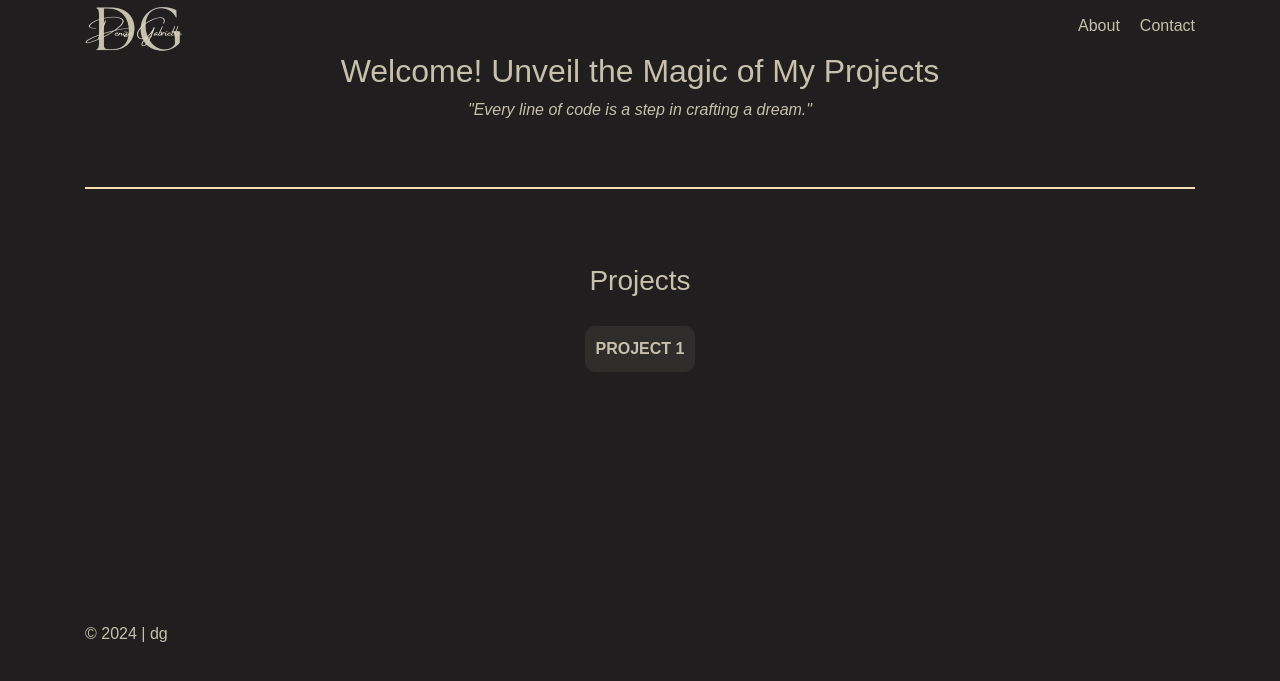
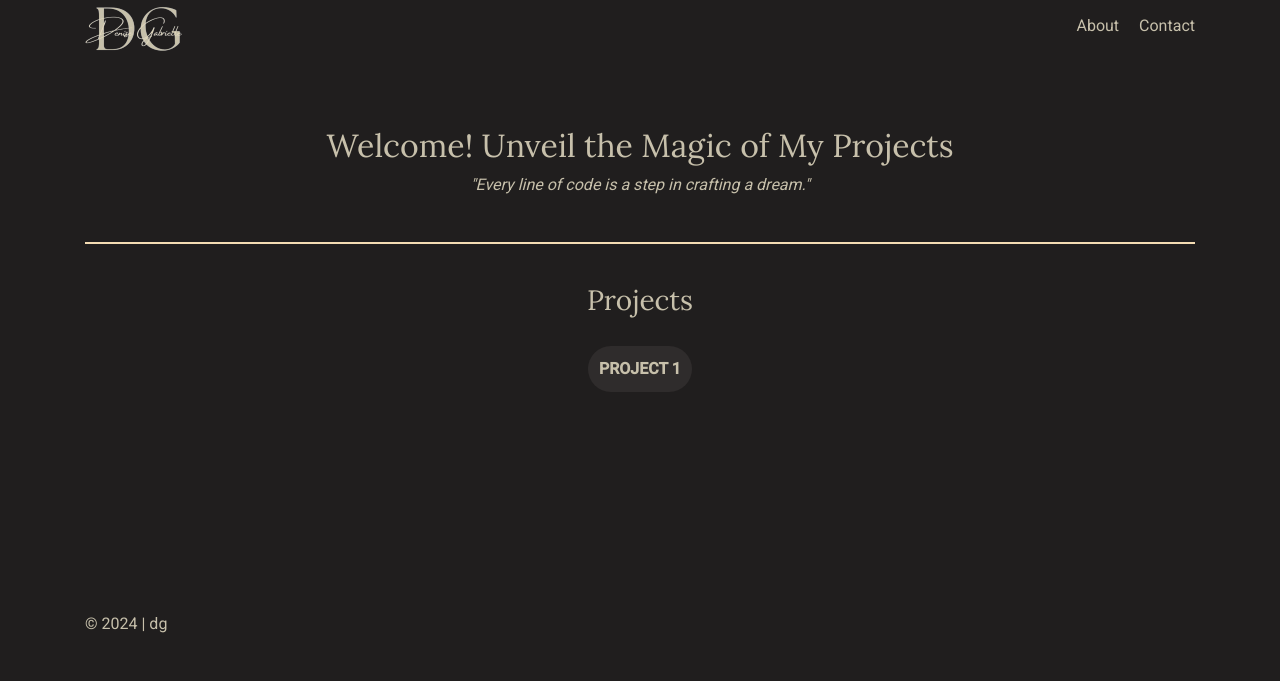
Before and after one commit to denisegabrielle/denisegabrielle.github.io, a PHP site: page / in a window 1280 px wide. Shown: the top 681 px of the page. Run offline with PHP 8.4, Linux system fonts and the light colour scheme.

Commit message:
Update style.css

```diff
--- a/style.css
+++ b/style.css
@@ -1,7 +1,7 @@
 body {
     background-color: #201e1e;
     color: rgb(199, 192, 171);
-    font-family: Arial, sans-serif;
+    font-family: 'Roboto', sans-serif;
 }
 
 .top-right-nav {
@@ -19,12 +19,13 @@ body {
     color: rgb(244, 220, 179);
 }
 
-h3 {
+h2 {
+    font-family: 'Lora', serif;
     margin-top: 75px;
-    transition: color 0.3s, transform 0.3s;
+    transition: color 0.3s, transform 0.5s;
 }
 
-h3:hover {
+h2:hover, h3:hover {
     color: rgb(244, 220, 179);
     transform: scale(1.05);
 }
@@ -33,7 +34,12 @@ hr {
     border: none;
     height: 2px;
     background-color: rgb(244, 220, 179);
-    margin: 65px 0;
+    margin-top: 45px;
+}
+
+h3 {
+    font-family: 'Lora', serif;
+    margin-top: 40px;
 }
 
 .projects {
@@ -43,12 +49,12 @@ hr {
 #project1-btn {
     background-color: rgb(47, 44, 44);
     color: rgb(199, 192, 171);
-    border-radius: 10px;
+    border-radius: 25px;
     padding: 10px;
     text-transform: uppercase;
     font-size: 16px;
     font-weight: bold;
-    transition: 0.3s;
+    transition: background-color 0.3s, color 0.3s;
 }
 
 #project1-btn:hover {
@@ -58,5 +64,5 @@ hr {
 
 footer {
     color: rgb(199, 192, 171);
-    margin-top: 250px;
+    margin-top: 220px;
 }
```
